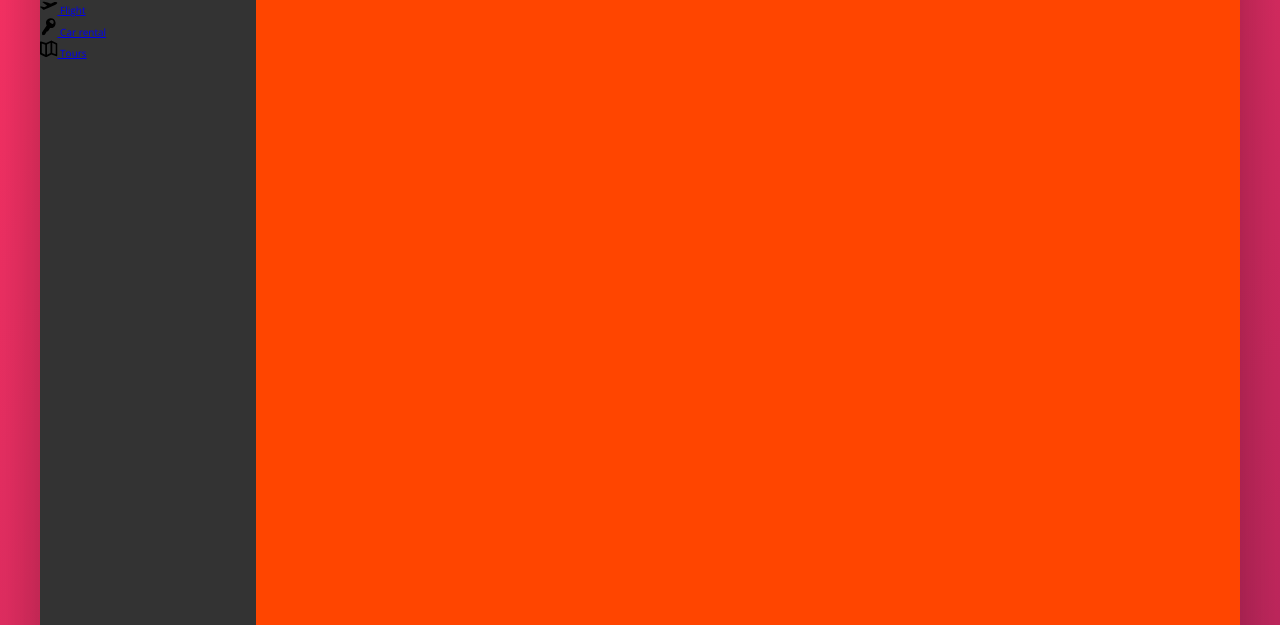
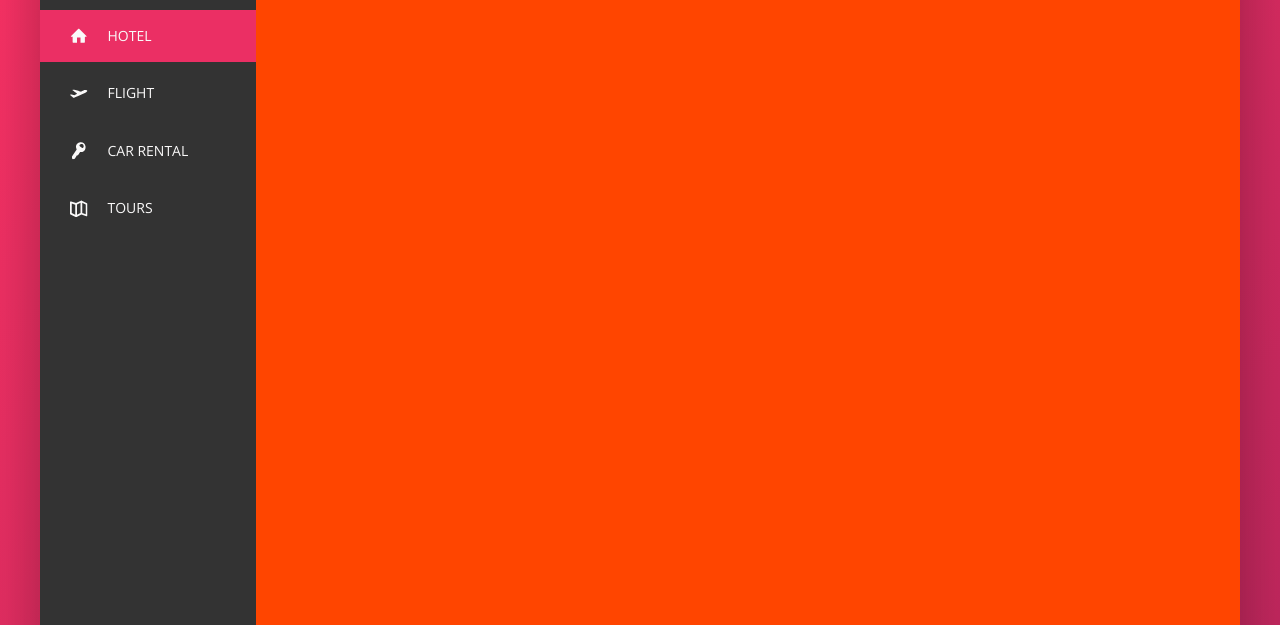
Before and after one commit to nitinporwal/Twillo, a website: page index.html in a window 1280 px wide. Shown: the part 175-800 px from the top of the page. Drawn offline with nearby package versions, Linux system fonts and the light colour scheme.

Commit message:
complete sidebar navigation with animations

```diff
--- a/index.html
+++ b/index.html
@@ -44,7 +44,7 @@
         <div class="content">
             <nav class="sidebar">
                 <ul class="side-nav">
-                    <li class="side-nav__item">
+                    <li class="side-nav__item side-nav__item--active">
                         <a href="#" class="side-nav__link">
                             <svg class="side-nav__icon">
                                 <use xlink:href="img/sprite.svg#icon-home"></use>
--- a/sass/_components.scss
+++ b/sass/_components.scss
@@ -117,16 +117,57 @@
 //////////////////////////////////////
 // SIDE NAVGIATION
 .side-nav {
+  font-size: 1.4rem;
   list-style: none;
+  margin-top: 3.5rem;
   &__item {
+    position: relative;
+
+    &:not(:last-child) {
+      margin-bottom: 0.5rem;
+    }
   }
 
-  &__link {
+  &__item::before {
+    content: '';
+    position: absolute;
+    top: 0;
+    left: 0;
+    height: 100%;
+    width: 3px;
+    background-color: var(--color-primary);
+    transform: scaleY(0);
+    transition: transform 0.2s, width 0.4s cubic-bezier(1, 0, 0, 1) 0.2s,
+      background-color 0.1s;
+  }
+
+  &__item:hover::before,
+  &__item--active::before {
+    transform: scaleY(1);
+    width: 100%;
+  }
+
+  &__item:active::before {
+    background-color: var(--color-primary-light);
+  }
+
+  &__link:link,
+  &__link:visited {
+    color: var(--color-grey-light-1);
+    text-decoration: none;
+    text-transform: uppercase;
+    padding: 1.5rem 3rem;
+    position: relative;
+    z-index: 10;
+    display: flex;
+    align-items: center;
   }
 
   &__icon {
     height: 1.75rem;
     width: 1.75rem;
+    margin-right: 2rem;
+    fill: currentColor;
   }
 }
 
```
Also changed, not shown: css/style.css.
